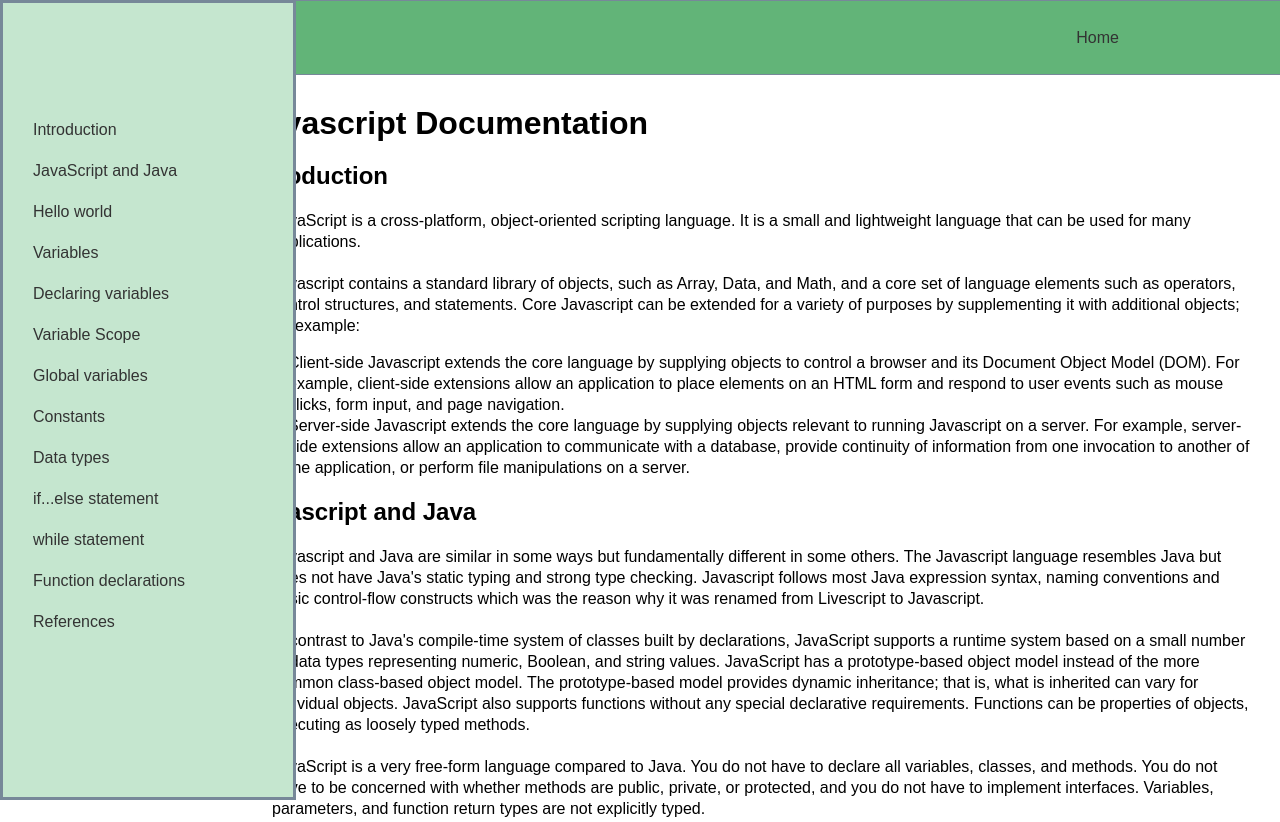
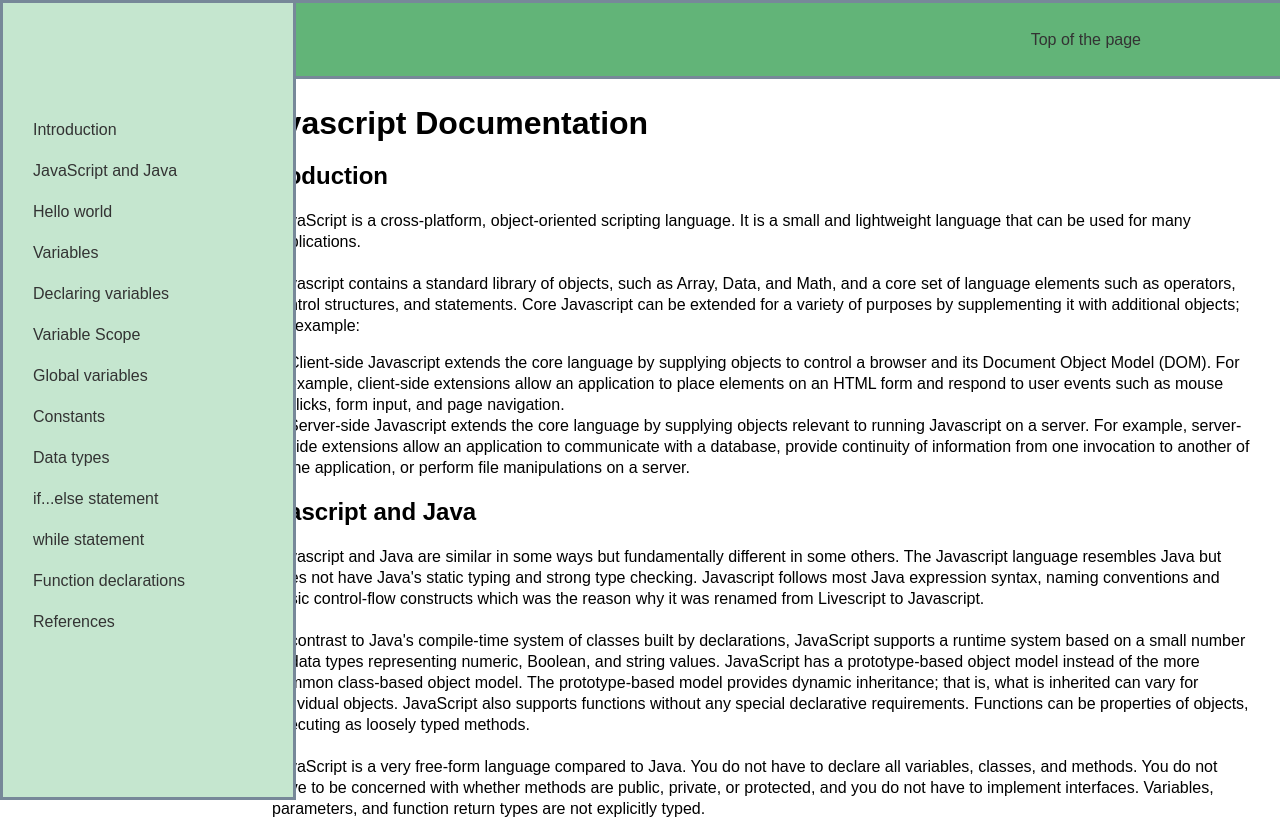
Before and after one commit to jstormatic/FCC-Responsive-Web-Design, a plain HTML site: page Technical Documentation Page/index.html in a window 1280 px wide. Shown: the top 822 px of the page. Drawn offline with Linux system fonts and the light colour scheme.

Commit message:
Refined formatting

```diff
--- a/Technical Documentation Page/index.html
+++ b/Technical Documentation Page/index.html
@@ -10,13 +10,15 @@
     </head>
     <section id="topbar">
         <nav>
+            <div class="topbar-button">
                 <ul>
                     <li>
                         <a href="">
-                        Home
+                            Top of the page
                         </a>
                     </li>
                 </ul>
+            </div>
         </nav>
     </section>
     <body>
@@ -24,9 +26,6 @@
             <h1>
                 JS Documentation
             </h1>
-            <div id="container">
-
-
                 <section id="sidebar">
                     <nav>
                         <ul>
@@ -401,6 +400,5 @@
                 </ul>
             </section>
         </main>
-    </div>
     </body>
 </html>
--- a/Technical Documentation Page/styles.css
+++ b/Technical Documentation Page/styles.css
@@ -8,15 +8,14 @@
     width: 100%;
     background-color: #62b478;
     color: white;
-    border: 1px solid lightslategray;
+    border: 3px solid lightslategray;
 }
 
 #topbar ul{
     list-style-type: none;
     text-align: right;
-    margin-right: 160px;
+    margin-right: 140px;
 }
-
 
 #sidebar {
     width: 175px;
@@ -36,7 +35,7 @@
     width: 250px;
 }
 
-#sidebar ul{
+#sidebar ul {
     list-style-type: none;
     padding: 0;
 }
@@ -52,13 +51,9 @@
     color: #333;
 }
 
-#sidebar a:hover {
+#sidebar a:hover, #topbar a:hover {
     background-color: #98e5ae;
     color: #000;
-}
-
-#sidebar:hover + main, #sidebar:hover + header {
-    margin-left: 290px;
 }
 
 h1 {
@@ -74,14 +69,6 @@ li {
     line-height: 21px;
 }
 
-main, header {
-    margin-left: 220px;
-    padding: 20px;
-    transition: margin-left 0.3s;
-}
-
-
-
 code {
     display: block;
     white-space: pre-line;
@@ -94,3 +81,14 @@ code {
     border-radius: 5px;
     font-family: monospace;
 }
+
+main, header {
+    transition: margin-left 0.3s;
+    margin-left: 220px;
+    padding: 20px;
+}
+
+.topbar-button {
+    display: inline-block;
+    float: right;
+}
```
Lines whose indentation alone changed are shown as unchanged.
